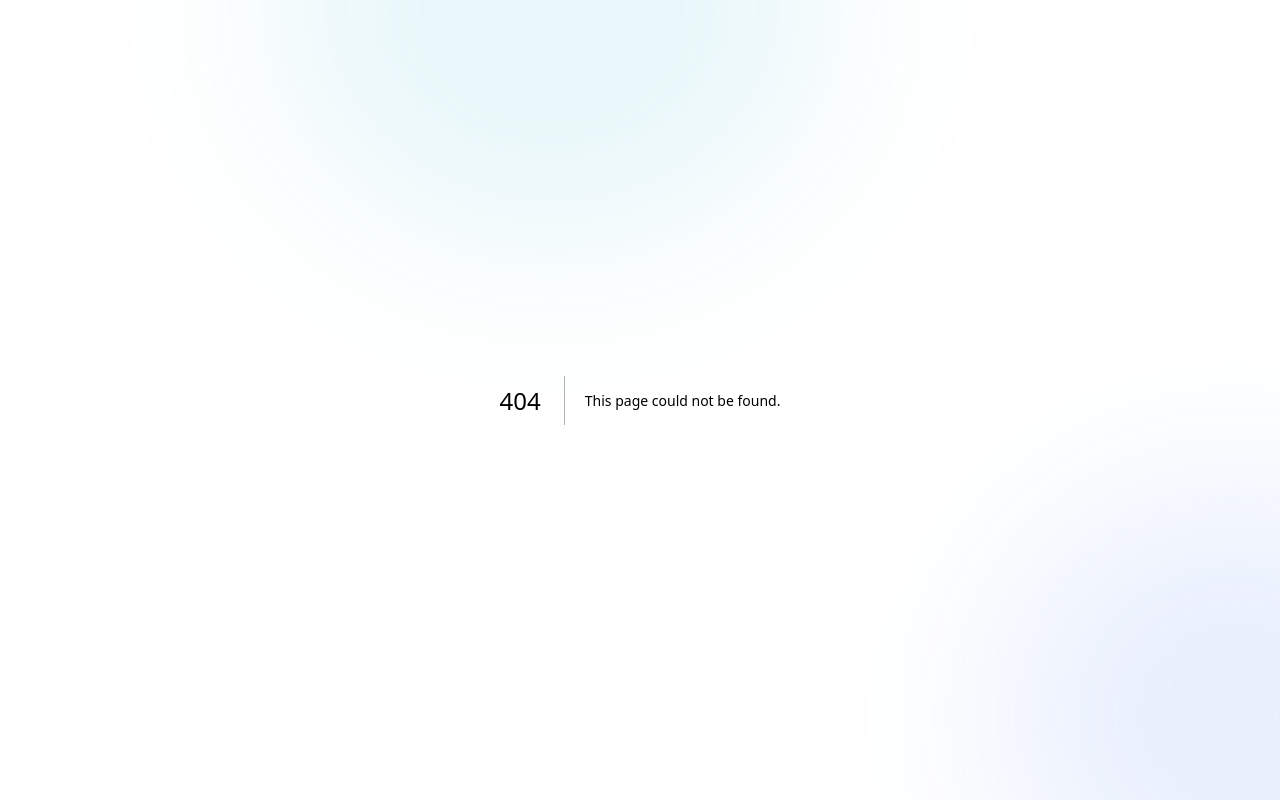
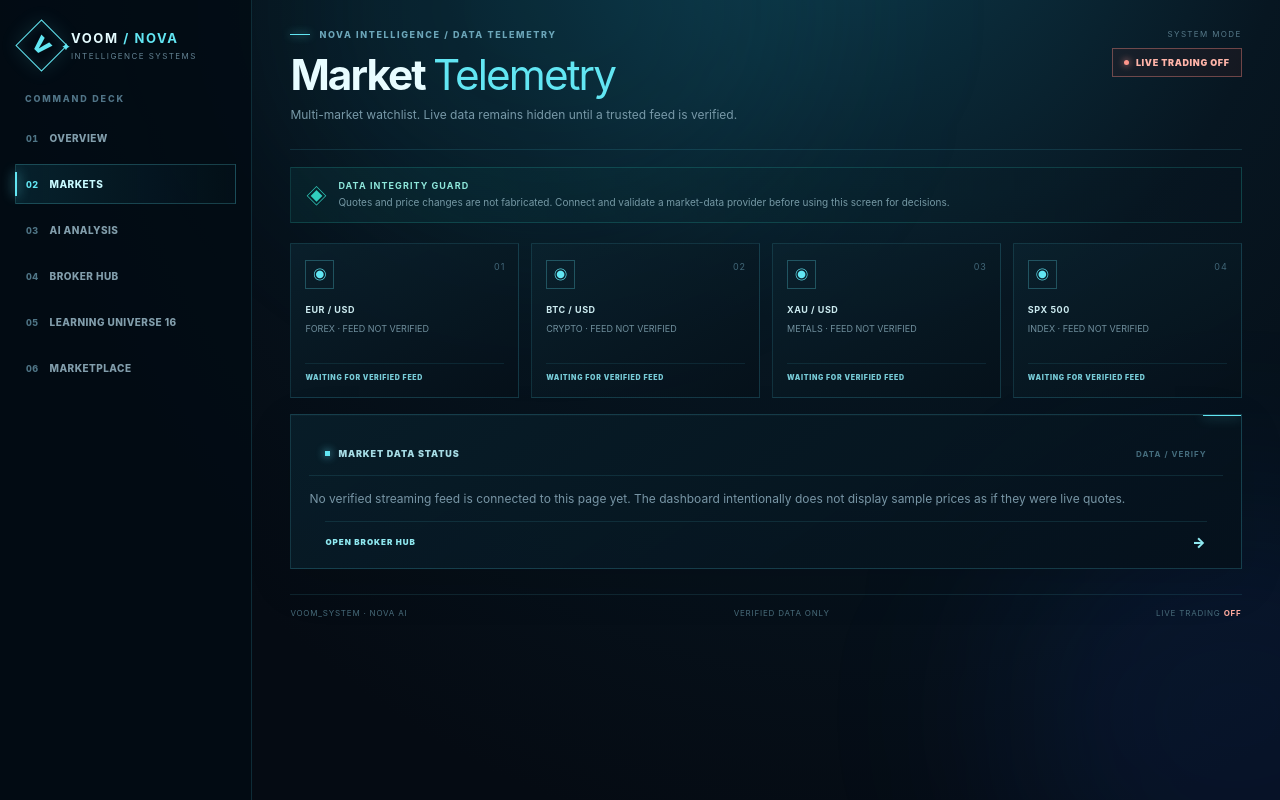
Before and after one commit to vutting895/VOOM_SYSTEM-NOVA-AI, a Next.js app in the folder frontend/: page /markets in a window 1280 px wide. Before the commit this address had no page. Built offline with nearby package versions, Linux system fonts and the light colour scheme.

Commit message:
feat(frontend): add verified-data market telemetry page

```diff
--- /dev/null
+++ b/frontend/app/markets/page.jsx
@@ -0,0 +1,38 @@
+'use client';
+
+import Link from 'next/link';
+
+const instruments = [
+  { symbol: 'EUR / USD', market: 'FOREX', status: 'FEED NOT VERIFIED' },
+  { symbol: 'BTC / USD', market: 'CRYPTO', status: 'FEED NOT VERIFIED' },
+  { symbol: 'XAU / USD', market: 'METALS', status: 'FEED NOT VERIFIED' },
+  { symbol: 'SPX 500', market: 'INDEX', status: 'FEED NOT VERIFIED' },
+];
+
+export default function MarketsPage() {
+  return (
+    <main className="jarvis-layout">
+      <aside className="jarvis-sidebar">
+        <Link className="jarvis-brand" href="/"><span className="brand-emblem">V<span>✦</span></span><span><strong>VOOM<span> / NOVA</span></strong><small>INTELLIGENCE SYSTEMS</small></span></Link>
+        <div className="side-section-label">COMMAND DECK</div>
+        <nav className="jarvis-nav" aria-label="Main navigation">
+          <Link className="jarvis-nav-link" href="/"><span className="nav-code">01</span><span>OVERVIEW</span></Link>
+          <Link className="jarvis-nav-link active" href="/markets"><span className="nav-code">02</span><span>MARKETS</span></Link>
+          <Link className="jarvis-nav-link" href="/gen-ai"><span className="nav-code">03</span><span>AI ANALYSIS</span></Link>
+          <Link className="jarvis-nav-link" href="/broker"><span className="nav-code">04</span><span>BROKER HUB</span></Link>
+          <Link className="jarvis-nav-link" href="/learning-universe"><span className="nav-code">05</span><span>LEARNING UNIVERSE 16</span></Link>
+          <Link className="jarvis-nav-link" href="/marketplace"><span className="nav-code">06</span><span>MARKETPLACE</span></Link>
+        </nav>
+      </aside>
+      <section className="jarvis-main">
+        <header className="command-header"><div><div className="eyebrow"><span className="eyebrow-line" /> NOVA INTELLIGENCE / DATA TELEMETRY</div><h1>Market <span>Telemetry</span></h1><p>Multi-market watchlist. Live data remains hidden until a trusted feed is verified.</p></div><div className="header-right"><span className="system-clock-label">SYSTEM MODE</span><span className="live-off-pill"><i /> LIVE TRADING OFF</span></div></header>
+        <div className="system-strip"><span className="strip-icon">◈</span><span><strong>DATA INTEGRITY GUARD</strong><small>Quotes and price changes are not fabricated. Connect and validate a market-data provider before using this screen for decisions.</small></span></div>
+        <section className="module-grid">
+          {instruments.map((item, index) => <article className="module-card" key={item.symbol}><span className="module-icon">◉</span><span className="module-number">0{index + 1}</span><h3>{item.symbol}</h3><p>{item.market} · {item.status}</p><span className="module-open">WAITING FOR VERIFIED FEED</span></article>)}
+        </section>
+        <div className="hud-panel" style={{ marginTop: 16, padding: 18 }}><div className="panel-heading"><span><i className="panel-marker" /> MARKET DATA STATUS</span><span className="panel-code">DATA / VERIFY</span></div><p style={{ color: 'var(--nova-muted)', fontSize: 12, lineHeight: 1.8 }}>No verified streaming feed is connected to this page yet. The dashboard intentionally does not display sample prices as if they were live quotes.</p><Link className="panel-text-link" href="/broker">OPEN BROKER HUB <span>→</span></Link></div>
+        <footer className="jarvis-footer"><span>VOOM_SYSTEM · NOVA AI</span><span>VERIFIED DATA ONLY</span><span>LIVE TRADING <strong>OFF</strong></span></footer>
+      </section>
+    </main>
+  );
+}
```
